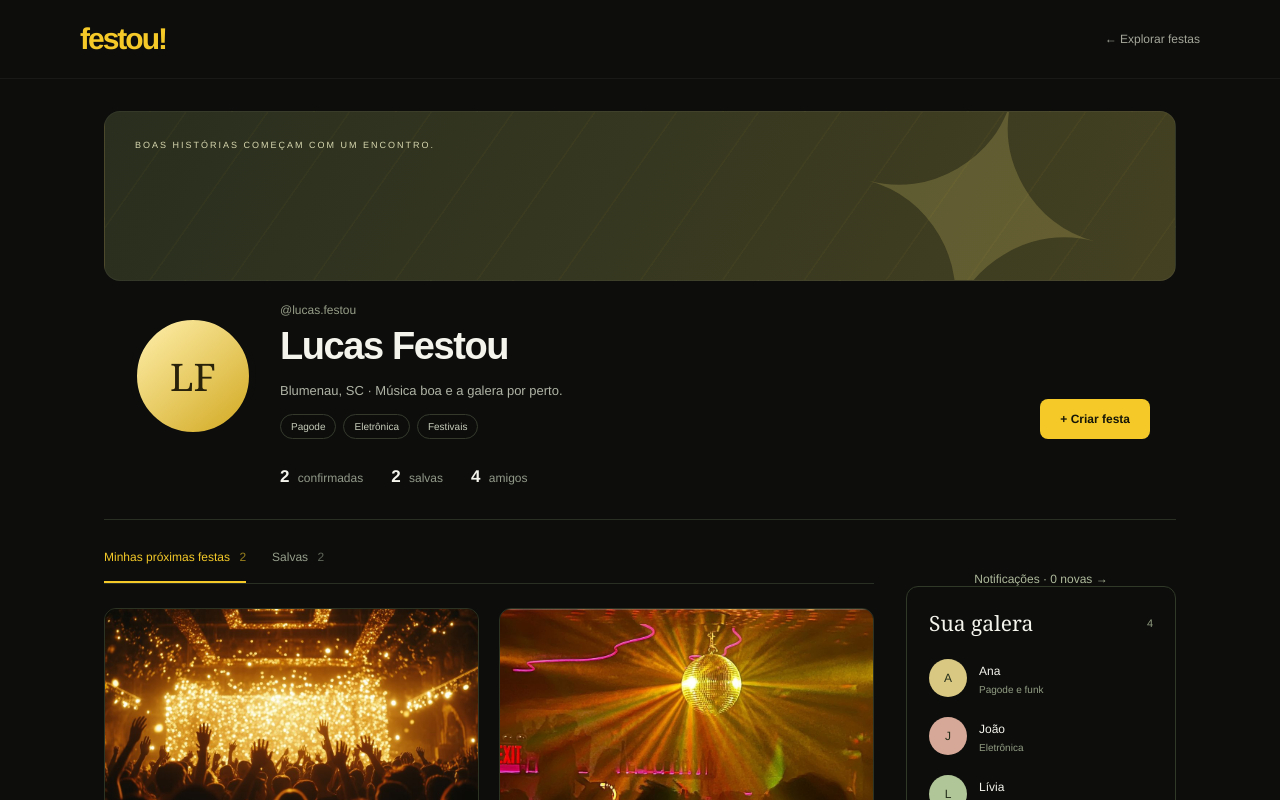
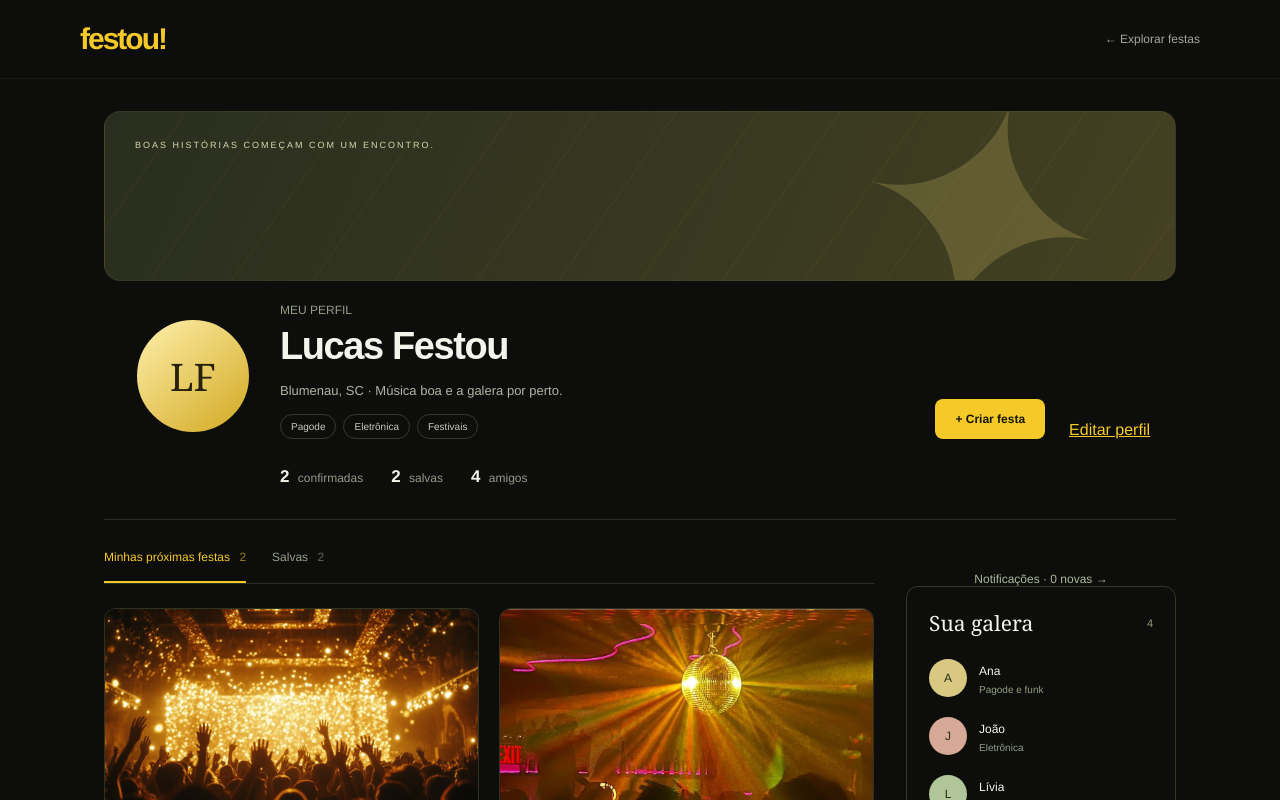
Before and after one commit to Neumann741/FESTOU-, an Angular app: page /perfil in a window 1280 px wide. Shown: the top 800 px of the page. Built offline with nearby package versions, Linux system fonts and the light colour scheme.

Commit message:
adiciona edicao de perfil

```diff
--- a/src/app/app.routes.ts
+++ b/src/app/app.routes.ts
@@ -1,5 +1,6 @@
 import { Routes } from '@angular/router';
 import { Notificacoes } from './pages/notificacoes/notificacoes';
+import { EditarPerfil } from './pages/editar-perfil/editar-perfil';
 import { HomePage } from './pages/home-page/home-page';
 import { MainPage } from './pages/main-page/main-page';
 import { Vitrine } from './pages/vitrine/vitrine';
@@ -22,6 +23,7 @@ export const routes: Routes = [
   { path: 'editar-festa/:id', component: CriarFesta },
   { path: 'festa/:id', component: DetalhesFesta },
   { path: 'perfil', component: Perfil },
+  { path: 'editar-perfil', component: EditarPerfil },
   { path: 'minhas-festas', component: MinhasFestas },
   { path: 'galeria/:id', component: GaleriaPage },
   { path: 'playlist/:id', component: PlaylistPage },
--- /dev/null
+++ b/src/app/pages/editar-perfil/editar-perfil.css
@@ -0,0 +1,18 @@
+.pagina-editar {
+  min-height: 100vh;
+  padding: 32px max(20px, calc((100% - 760px) / 2)) 64px;
+  background: #10110e;
+  color: #f6f3e9;
+}
+a { color: #f4c928; text-decoration: none; }
+.caixa-editar { margin-top: 28px; padding: clamp(22px, 5vw, 44px); background: #191d14; border: 1px solid #353c2b; border-radius: 22px; }
+.etiqueta { color: #f4c928; font-size: 11px; letter-spacing: 2px; }
+h1 { font-size: clamp(32px, 6vw, 50px); margin: 18px 0; }
+.descricao, small { color: #b5bcaa; line-height: 1.6; }
+form { display: grid; gap: 22px; margin-top: 28px; }
+label { display: grid; gap: 10px; font-size: 14px; }
+input, textarea { width: 100%; padding: 14px; border: 1px solid #3d4431; border-radius: 10px; background: #10140d; color: #f6f3e9; font: inherit; }
+textarea { resize: vertical; }
+.acoes { display: flex; align-items: center; justify-content: space-between; gap: 16px; }
+button { padding: 15px 24px; border: 0; border-radius: 10px; background: #f4c928; color: #10110e; font-weight: 700; cursor: pointer; }
+.mensagem { color: #f4c928; }
--- /dev/null
+++ b/src/app/pages/editar-perfil/editar-perfil.html
@@ -0,0 +1,16 @@
+<main class="pagina-editar">
+  <a routerLink="/perfil">← Voltar ao perfil</a>
+  <section class="caixa-editar">
+    <p class="etiqueta">DO SEU JEITO</p><h1>Editar perfil</h1>
+    <p class="descricao">Conte para a galera quem você é e o que gosta de ouvir.</p>
+    <form (ngSubmit)="salvar()">
+      <label>Nome<input name="nome" [(ngModel)]="dados.nome" maxlength="60" required></label>
+      <label>Link da foto<input name="foto" [(ngModel)]="dados.foto" placeholder="https://..." type="url"></label>
+      <label>Bio<textarea name="bio" [(ngModel)]="dados.bio" maxlength="180" rows="3"></textarea></label>
+      <label>Estilos favoritos<input name="estilos" [(ngModel)]="dados.estilos" maxlength="120" placeholder="Pagode, Rock, Eletrônica"></label>
+      <small>Separe os estilos por vírgulas. Os dados ficam salvos neste navegador.</small>
+      @if (mensagem) { <p class="mensagem">{{ mensagem }}</p> }
+      <div class="acoes"><a routerLink="/perfil">Cancelar</a><button type="submit">Salvar perfil</button></div>
+    </form>
+  </section>
+</main>
--- /dev/null
+++ b/src/app/pages/editar-perfil/editar-perfil.ts
@@ -0,0 +1,36 @@
+import { Component, inject } from '@angular/core';
+import { FormsModule } from '@angular/forms';
+import { Router, RouterLink } from '@angular/router';
+import { Usuario } from '../../services/usuario';
+
+@Component({
+  imports: [FormsModule, RouterLink],
+  selector: 'app-editar-perfil',
+  styleUrl: './editar-perfil.css',
+  templateUrl: './editar-perfil.html',
+})
+export class EditarPerfil {
+  private readonly usuario = inject(Usuario);
+  private readonly router = inject(Router);
+  dados = { ...this.usuario.perfil() };
+  mensagem = '';
+
+  salvar(): void {
+    const nome = this.dados.nome.trim();
+    const foto = this.dados.foto.trim();
+    if (nome.length < 3 || nome.length > 60) {
+      this.mensagem = 'Use um nome entre 3 e 60 caracteres.';
+      return;
+    }
+    if (foto) {
+      try {
+        if (!['http:', 'https:'].includes(new URL(foto).protocol)) throw new Error();
+      } catch {
+        this.mensagem = 'Use um link de imagem começando com http:// ou https://.';
+        return;
+      }
+    }
+    this.usuario.salvar({ nome, foto, bio: this.dados.bio.trim().slice(0, 180), estilos: this.dados.estilos.trim().slice(0, 120) });
+    void this.router.navigate(['/perfil']);
+  }
+}
--- a/src/app/pages/perfil/perfil.css
+++ b/src/app/pages/perfil/perfil.css
@@ -222,3 +222,14 @@
   .grade-social, .lateral-social { grid-template-columns: 1fr; }
   .abas-social { gap: 20px; }
 }
+
+.avatar-social img {
+  width: 100%;
+  height: 100%;
+  object-fit: cover;
+  border-radius: 50%;
+}
+.editar-social { color: #f4c928; white-space: nowrap; }
+.bio-social, .nome-social h1 { overflow-wrap: anywhere; }
+.nome-social { min-width: 0; }
+.gostos-social { flex-wrap: wrap; }
--- a/src/app/pages/perfil/perfil.html
+++ b/src/app/pages/perfil/perfil.html
@@ -6,14 +6,15 @@
   <div class="limite-social">
     <div class="capa-social"><span>BOAS HISTÓRIAS COMEÇAM COM UM ENCONTRO.</span><b>✦</b></div>
     <section class="identidade-social">
-      <div class="avatar-social">LF</div>
+      <div class="avatar-social">@if (usuario.perfil().foto && !fotoFalhou) { <img [src]="usuario.perfil().foto" (error)="fotoFalhou = true"> } @else { {{ iniciais() }} }</div>
       <div class="nome-social">
-        <p class="usuario-social">@lucas.festou</p>
-        <h1>Lucas Festou</h1>
-        <p class="bio-social">Blumenau, SC · Música boa e a galera por perto.</p>
-        <div class="gostos-social"><span>Pagode</span><span>Eletrônica</span><span>Festivais</span></div>
+        <p class="usuario-social">MEU PERFIL</p>
+        <h1>{{ usuario.perfil().nome }}</h1>
+        <p class="bio-social">{{ usuario.perfil().bio }}</p>
+        <div class="gostos-social">@for (estilo of estilos(); track $index) { <span>{{ estilo }}</span> }</div>
       </div>
       <a class="criar-social" routerLink="/criar-festa">+ Criar festa</a>
+      <a class="editar-social" routerLink="/editar-perfil">Editar perfil</a>
     </section>
     <div class="resumo-social">
       <button (click)="aba.set('confirmadas')"><strong>{{ confirmadas().length }}</strong> confirmadas</button>
--- a/src/app/pages/perfil/perfil.ts
+++ b/src/app/pages/perfil/perfil.ts
@@ -5,6 +5,7 @@ import { Interacao } from '../../services/interacao';
 import { FestaService } from '../../services/festa.service';
 import { Festa } from '../../models/festa';
 import { Avisos } from '../../services/avisos';
+import { Usuario } from '../../services/usuario';
 
 @Component({
   imports: [RouterLink],
@@ -13,6 +14,10 @@ import { Avisos } from '../../services/avisos';
   templateUrl: './perfil.html',
 })
 export class Perfil {
+  readonly usuario = inject(Usuario);
+  fotoFalhou = false;
+  readonly estilos = computed(() => this.usuario.perfil().estilos.split(',').map(estilo => estilo.trim()).filter(Boolean));
+  readonly iniciais = computed(() => this.usuario.perfil().nome.split(' ').filter(Boolean).slice(0, 2).map(nome => nome[0]).join('').toUpperCase());
   readonly avisos = inject(Avisos);
   readonly interacao = inject(Interacao);
   readonly festas = signal<Festa[]>([]);
--- /dev/null
+++ b/src/app/services/usuario.ts
@@ -0,0 +1,21 @@
+import { Injectable, signal } from '@angular/core';
+
+export interface DadosPerfil {
+  nome: string;
+  foto: string;
+  bio: string;
+  estilos: string;
+}
+
+@Injectable({ providedIn: 'root' })
+export class Usuario {
+  perfil = signal<DadosPerfil>(JSON.parse(localStorage.getItem('festou-perfil') || 'null') || {
+    nome: 'Lucas Festou', foto: '', bio: 'Blumenau, SC · Música boa e a galera por perto.',
+    estilos: 'Pagode, Eletrônica, Festivais',
+  });
+
+  salvar(perfil: DadosPerfil): void {
+    this.perfil.set(perfil);
+    localStorage.setItem('festou-perfil', JSON.stringify(perfil));
+  }
+}
```
